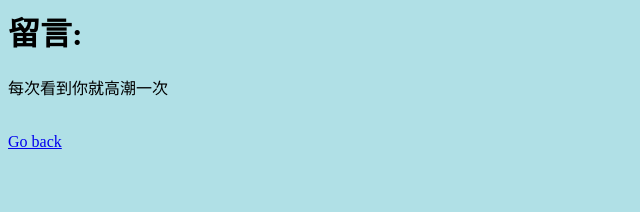
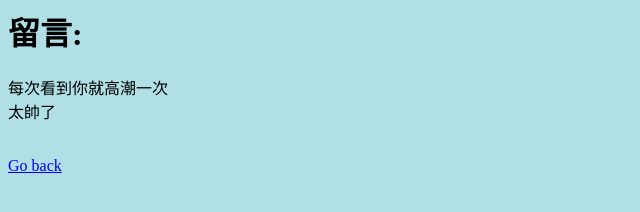
Before and after one commit to paulDop/work2-1, a plain HTML site: page board.html in a window 1280 px wide. Shown: the whole page, without its empty margins (0-640 px from the left). Drawn offline with Linux system fonts and the light colour scheme.

Commit message:
second comment

```diff
--- a/board.html
+++ b/board.html
@@ -7,6 +7,8 @@
 <h1>留言: </h1>
 <p>
 	每次看到你就高潮一次
+	<br>
+	太帥了
 </p>
 <br>
 <a href="./home.html">Go back</a>
```
